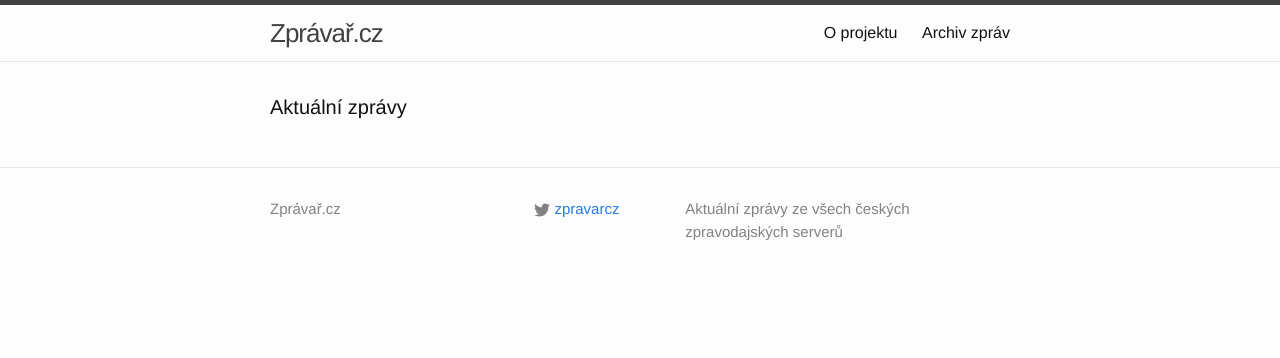
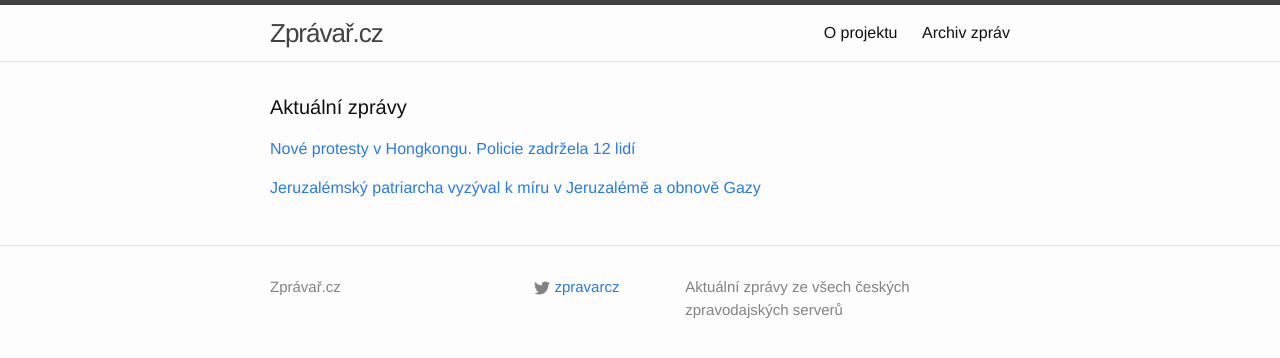
Before and after one commit to adliska/zpravar, a Jekyll site: the page built from index.html, in a window 1280 px wide. Shown: the top 358 px of the page. Built offline with Jekyll 4.4.1, drawn with Linux system fonts in a browser that asks for light colours.

Commit message:
zpravar news update

```diff
--- a/index.html
+++ b/index.html
@@ -5,4 +5,19 @@
 <div class="home">
     <h1 class="page-heading">Aktuální zprávy</h1>
 
-</div>
+<p><a href="javascript:;" onclick="toggle_visibility('zpravy0')">Nové protesty v Hongkongu. Policie zadržela 12 lidí </a></p>
+<div id="zpravy0" style="display:none">
+<ul>
+<li><a href=http://www.lidovky.cz/nove-protesty-v-hongkongu-policie-zadrzela-12-lidi-fvt-/zpravy-svet.aspx?c=A141225_072926_ln_zahranici_rof>Nové protesty v Hongkongu. Policie zadržela 12 lidí  - www.lidovky.cz</a></li>
+<li><a href=http://zpravy.aktualne.cz/pri-novych-protestech-v-hongkongu-zatkla-policie-tucet-lidi/r~c2dc2a168bfe11e4a7d8002590604f2e/>Při nových protestech v Hongkongu zatkla policie tucet lidí - zpravy.aktualne.cz</a></li>
+<li><a href=http://www.ceskenoviny.cz/zpravy/zpravy/pri-novych-protestech-v-hongkongu-zadrzela-policie-tucet-lidi/1162293>Při nových protestech v Hongkongu zadržela policie tucet lidí - www.ceskenoviny.cz</a></li>
+<li><a href=http://www.novinky.cz/zahranicni/svet/357206-v-hongkongu-opet-propukly-protesty-policie-tvrde-zasahla.html>V Hongkongu opět propukly protesty, policie tvrdě zasáhla - www.novinky.cz</a></li>
+</ul>
+</div><p><a href="javascript:;" onclick="toggle_visibility('zpravy1')">Jeruzalémský patriarcha vyzýval k míru v Jeruzalémě a obnově Gazy</a></p>
+<div id="zpravy1" style="display:none">
+<ul>
+<li><a href=http://www.ceskenoviny.cz/zpravy/zpravy/jeruzalemsky-patriarcha-vyzyval-k-miru-v-jeruzaleme-a-obnove-gazy/1162286>Jeruzalémský patriarcha vyzýval k míru v Jeruzalémě a obnově Gazy - www.ceskenoviny.cz</a></li>
+<li><a href=http://www.novinky.cz/zahranicni/evropa/357205-papez-vyzval-k-soucitu-s-lidmi-v-nouzi.html>Papež vyzval k soucitu s lidmi v nouzi  - www.novinky.cz</a></li>
+<li><a href=http://echo24.cz/a/wnxYA>Čelte těžkostem s láskou, vyzval František při vánoční mši - echo24.cz</a></li>
+</ul>
+</div></div>
```
